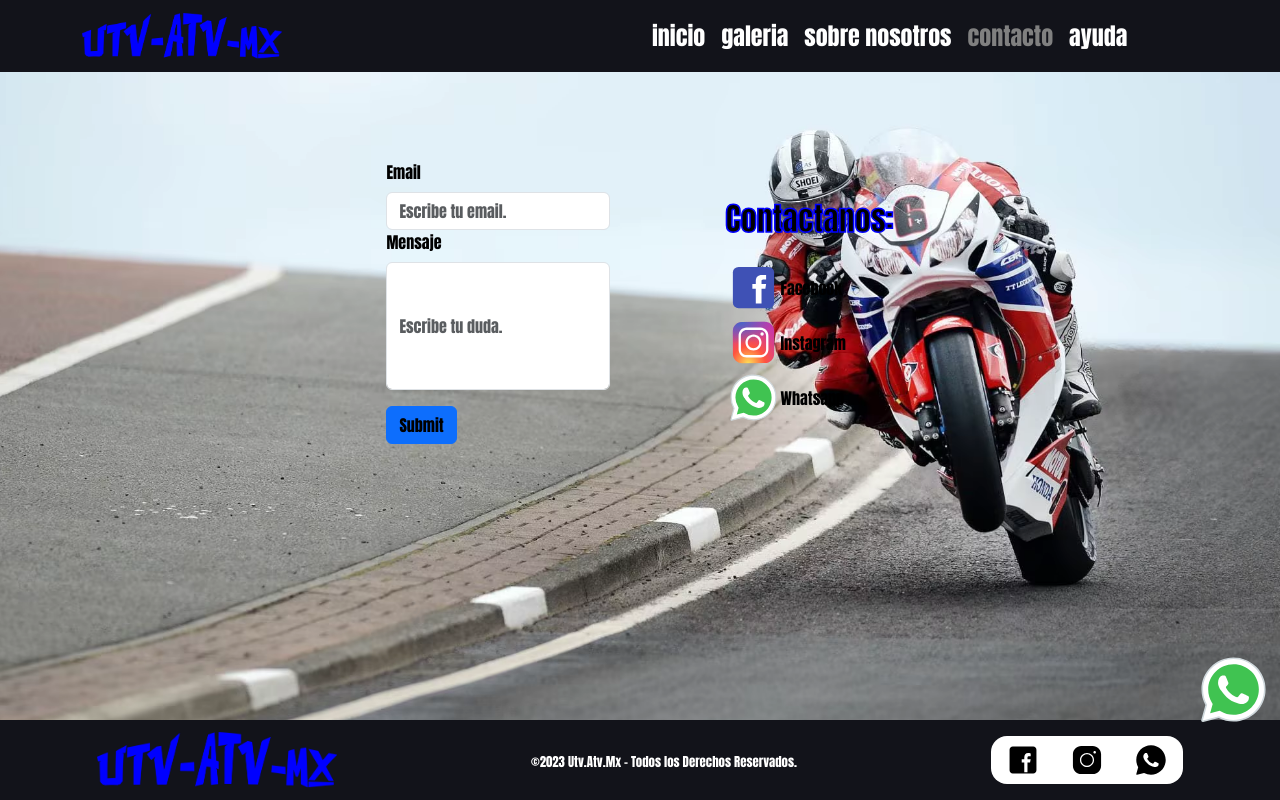
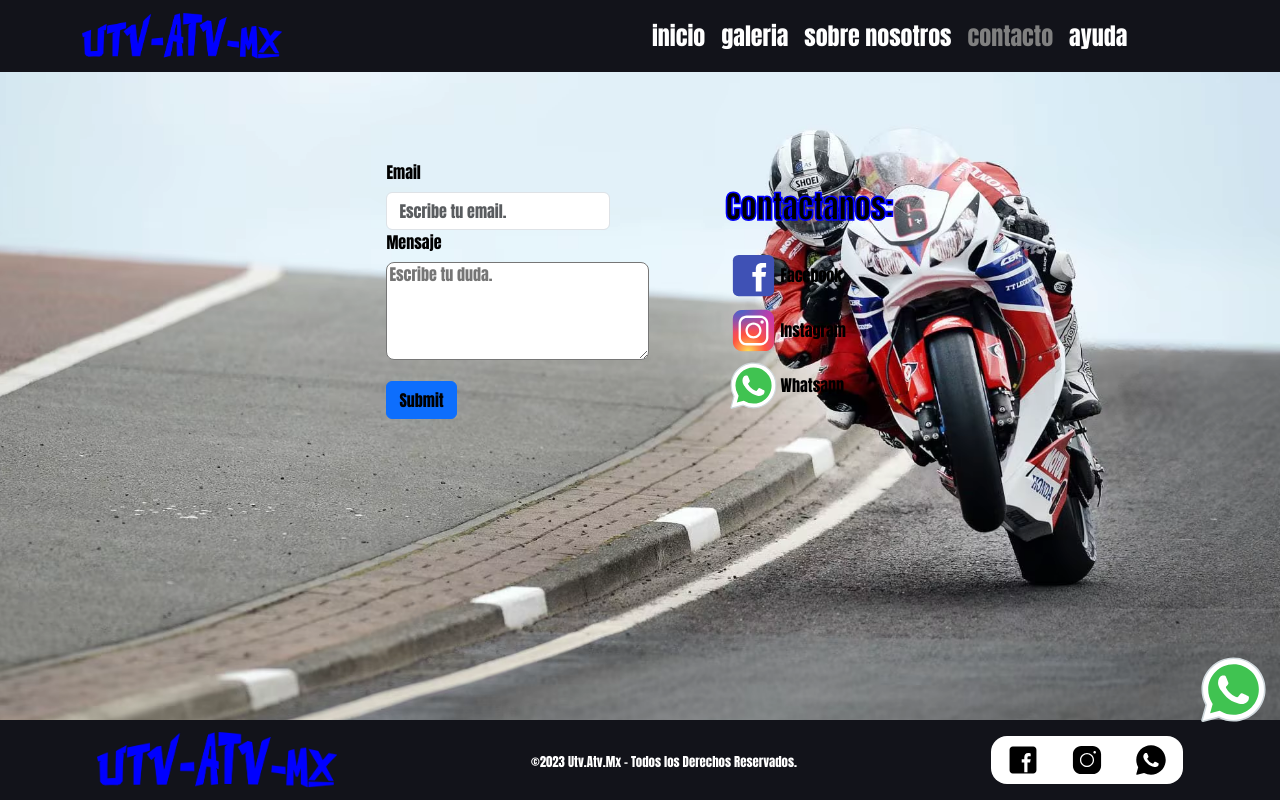
Before and after one commit to FGonzalezMika/PF-GonzalezMika, a plain HTML site: page pages/contacto.html in a window 1280 px wide. Drawn offline with nearby package versions, Linux system fonts and the light colour scheme; files that its build step writes are made by us from their sources.

Commit message:
solucionado contacto

```diff
--- a/pages/contacto.html
+++ b/pages/contacto.html
@@ -57,7 +57,7 @@
           </div>
           <div class="texto-form">
             <label for="inputtext" class="form-label">Mensaje</label>
-            <input type="text" class="form-control altura-texto" placeholder="Escribe tu duda.">
+            <textarea name="text" class="texto-bordes" cols="33" rows="5" placeholder="Escribe tu duda."></textarea>
           </div>
           <div class="boton-form">
             <input type="submit" class="btn btn-primary color-boton">
--- a/scss/componentes/_contacto.scss
+++ b/scss/componentes/_contacto.scss
@@ -23,8 +23,8 @@
             .texto-form{
                 margin-bottom: 1rem;
             }
-            .altura-texto{
-                height: 8rem;
+            .texto-bordes{
+                border-radius: 0.5rem ;
             }
             .color-boton{
                 color: nth($colores,1 );
```
Also changed, not shown: css/style.css.
